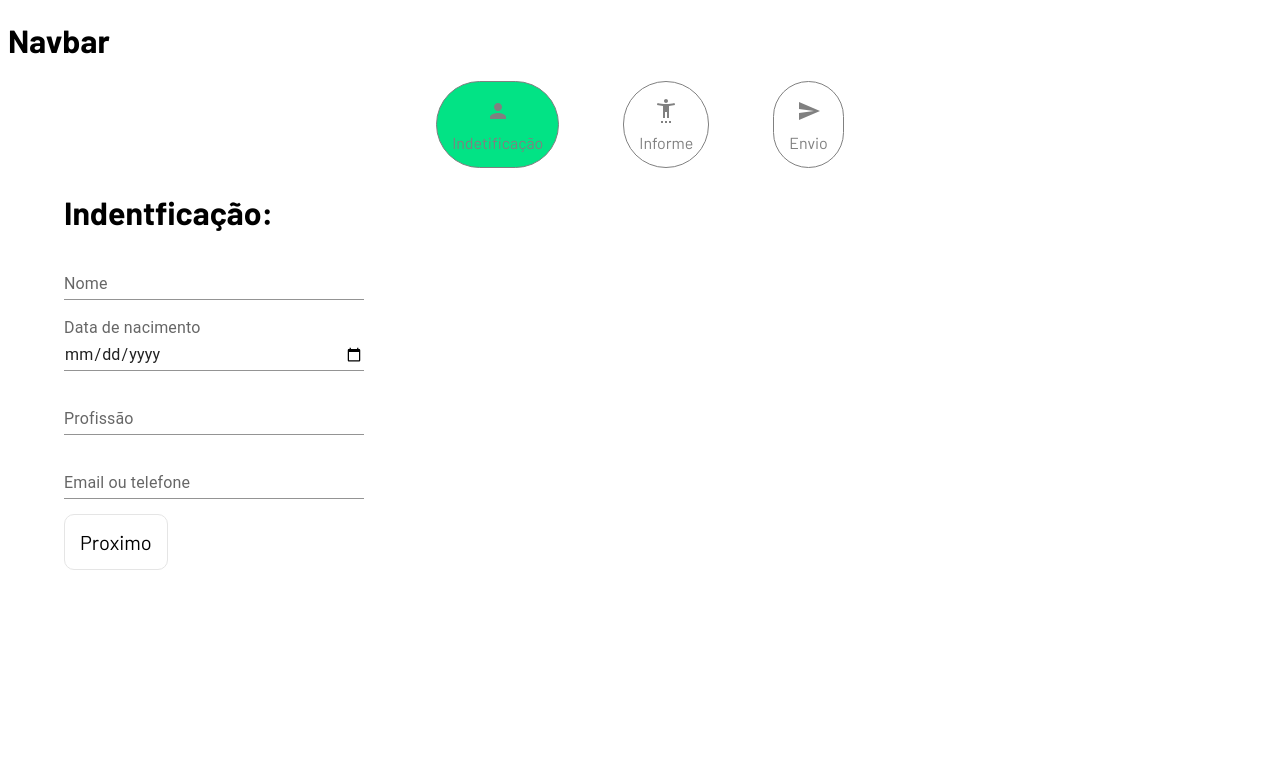
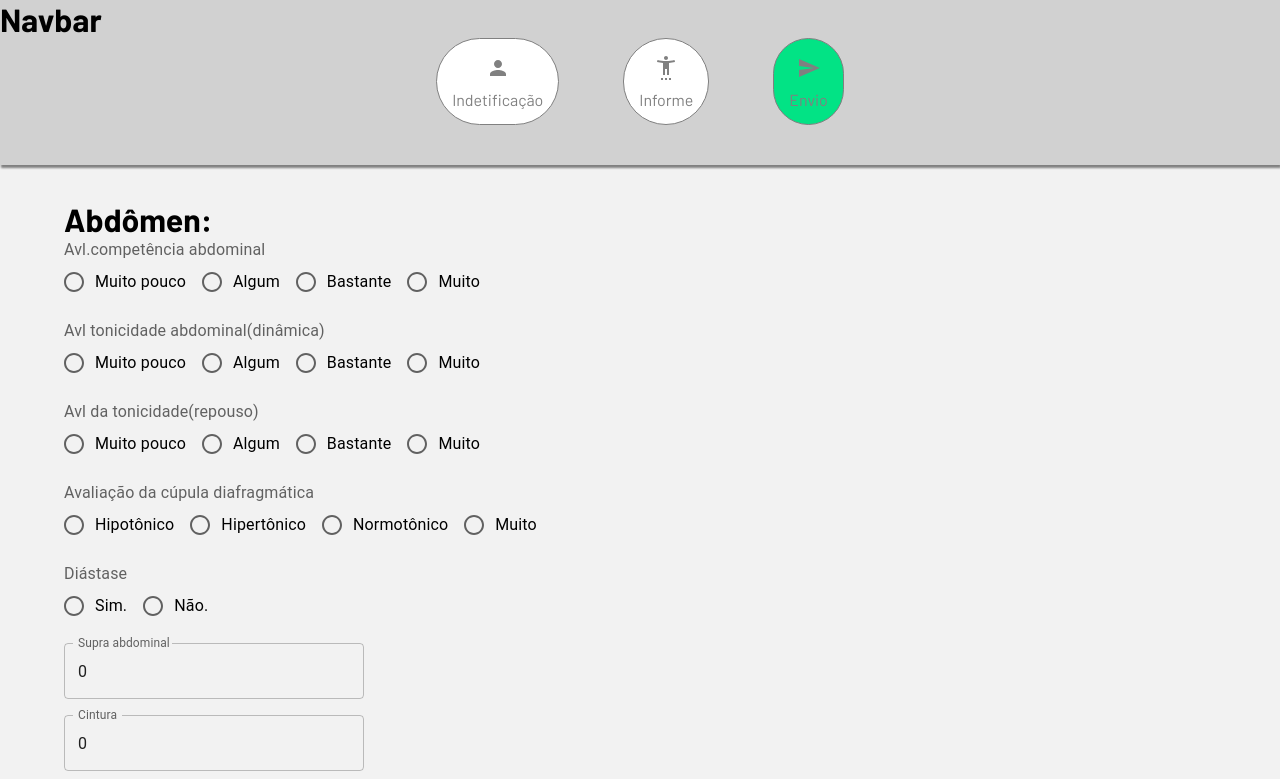
Before and after one commit to NicollasRyan/step-app, a React (Create React App) app: page /step3 in a window 1280 px wide. Before the commit this address led to /. Shown: the top 779 px of the page. Built offline with nearby package versions, Linux system fonts and the light colour scheme.

Commit message:
styled do NavbarBox

```diff
--- a/src/App.tsx
+++ b/src/App.tsx
@@ -1,12 +1,10 @@
 import { Outlet } from "react-router-dom";
 import { Navbar } from "./components/Navbar";
-import { Steps } from "./components/steps";
 
 function App() {
   return (
     <>
       <Navbar />
-      <Steps />
       <Outlet />
     </>
   );
--- a/src/components/Navbar/index.tsx
+++ b/src/components/Navbar/index.tsx
@@ -1,3 +1,11 @@
+import { Steps } from "../steps";
+import { NavbarBox } from "./styled";
+
 export function Navbar() {
-  return <h1>Navbar</h1>;
+  return (
+    <NavbarBox>
+      <h1>Navbar</h1>
+      <Steps />
+    </NavbarBox>
+  );
 }
--- /dev/null
+++ b/src/components/Navbar/styled.ts
@@ -0,0 +1,10 @@
+import { styled } from "styled-components";
+
+export const NavbarBox = styled.div`
+  padding-bottom: 15px;
+  margin-bottom: 35px;
+
+  background-color: #d1d1d1;
+
+  box-shadow: 1px 3px 2px gray;
+`;
--- a/src/components/steps/styled.ts
+++ b/src/components/steps/styled.ts
@@ -15,6 +15,7 @@ export const ContainerStep = styled.div`
   margin: 0 auto;
   position: relative;
   margin-bottom: 25px;
+  background-color: #d1d1d1;
 
   /* background-color: black; */
 
--- a/src/pages/Step1/index.tsx
+++ b/src/pages/Step1/index.tsx
@@ -18,26 +18,27 @@ export function Step1() {
   }, []);
 
   const handleNextStep = () => {
-    if (
-      state.name !== "" &&
-      state.birthday !== "" &&
-      state.profession !== "" &&
-      state.contacts !== ""
-    ) {
-      navigate("/step2");
-    } else {
-      alert("Preencha todos os dados!");
-    }
+    // if (
+    //   state.name !== "" &&
+    //   state.birthday !== "" &&
+    //   state.profession !== "" &&
+    //   state.contacts !== ""
+    // ) {
+    //   navigate("/step2");
+    // } else {
+    //   alert("Preencha todos os dados!");
+    // }
+    navigate("/step2");
   };
 
   return (
     <Container>
       <Title>Indentficação:</Title>
-      <Grid container spacing={2}>
-        <Grid item xs={7}>
+      <Grid container spacing={4}>
+        <Grid item xs={6}>
           <Input
             label="Nome"
-            variant="standard"
+            variant="outlined"
             value={state.name}
             onChange={(e: ChangeEvent<HTMLInputElement>) => {
               dispatch({
@@ -47,24 +48,23 @@ export function Step1() {
             }}
           />
         </Grid>
-        <Grid style={{ display: "flex", flexDirection: "column" }} item xs={7}>
-          <FormLabel>Data de nacimento</FormLabel>
+        <Grid item xs={6}>
           <Input
-            type="date"
-            variant="standard"
-            value={state.birthday}
+            label="Email ou telefone"
+            variant="outlined"
+            value={state.contacts}
             onChange={(e: ChangeEvent<HTMLInputElement>) => {
               dispatch({
-                type: StepActions.setBirthday,
+                type: StepActions.setContacts,
                 payload: e.target.value,
               });
             }}
           />
         </Grid>
-        <Grid item xs={7}>
+        <Grid item xs={6}>
           <Input
             label="Profissão"
-            variant="standard"
+            variant="outlined"
             value={state.profession}
             onChange={(e: ChangeEvent<HTMLInputElement>) => {
               dispatch({
@@ -74,14 +74,15 @@ export function Step1() {
             }}
           />
         </Grid>
-        <Grid item xs={7}>
+        <Grid style={{ display: "flex", flexDirection: "column" }} item xs={7}>
+          <FormLabel>Data de nacimento</FormLabel>
           <Input
-            label="Email ou telefone"
-            variant="standard"
-            value={state.contacts}
+            type="date"
+            variant="outlined"
+            value={state.birthday}
             onChange={(e: ChangeEvent<HTMLInputElement>) => {
               dispatch({
-                type: StepActions.setContacts,
+                type: StepActions.setBirthday,
                 payload: e.target.value,
               });
             }}
--- a/src/pages/Step1/styled.ts
+++ b/src/pages/Step1/styled.ts
@@ -3,8 +3,13 @@ import { Button, Grid, TextField } from "@mui/material";
 
 export const Title = styled.h1``;
 
+export const GridBox = styled(Grid)`
+  width: 500px;
+`;
+
 export const Input = styled(TextField)`
-  width: 300px;
+  width: 100%;
+  min-width: 100px;
 `;
 
 export const ButtonNext = styled.button`
--- a/src/pages/Step2/index.tsx
+++ b/src/pages/Step2/index.tsx
@@ -31,14 +31,14 @@ export function Step2() {
   const { state, dispatch } = useStep();
 
   useEffect(() => {
-    if (
-      state.name === "" &&
-      state.birthday === "" &&
-      state.profession === "" &&
-      state.contacts === ""
-    ) {
-      navigate("/");
-    }
+    // if (
+    //   state.name === "" &&
+    //   state.birthday === "" &&
+    //   state.profession === "" &&
+    //   state.contacts === ""
+    // ) {
+    //   navigate("/");
+    // }
     dispatch({
       type: StepActions.setCurrentStep,
       payload: 2,
@@ -91,7 +91,7 @@ export function Step2() {
           {inputContinuousMedication && (
             <Input
               label="Qual?"
-              variant="standard"
+              variant="outlined"
               value={state.continuousMedication}
               onChange={(e: ChangeEvent<HTMLInputElement>) => {
                 dispatch({
@@ -121,7 +121,7 @@ export function Step2() {
           {inputHormonalDysfunction && (
             <Input
               label="Qual?"
-              variant="standard"
+              variant="outlined"
               value={state.hormonalDysfunction}
               onChange={(e: ChangeEvent<HTMLInputElement>) => {
                 dispatch({
@@ -199,7 +199,7 @@ export function Step2() {
           {inputPhysicalActivity && (
             <Input
               label="Qual?"
-              variant="standard"
+              variant="outlined"
               value={state.physicalActivity}
               onChange={(e: ChangeEvent<HTMLInputElement>) => {
                 dispatch({
@@ -229,7 +229,7 @@ export function Step2() {
           {inputGestation && (
             <Input
               label="Tempo da útima?"
-              variant="standard"
+              variant="outlined"
               value={state.gestation}
               onChange={(e: ChangeEvent<HTMLInputElement>) => {
                 dispatch({
@@ -323,7 +323,7 @@ export function Step2() {
           {inputUrinary && (
             <Input
               label="Em que momento?"
-              variant="standard"
+              variant="outlined"
               value={state.urinary}
               onChange={(e: ChangeEvent<HTMLInputElement>) => {
                 dispatch({
@@ -385,7 +385,7 @@ export function Step2() {
           {inputColumn && (
             <Input
               label="EVA:"
-              variant="standard"
+              variant="outlined"
               value={state.column}
               onChange={(e: ChangeEvent<HTMLInputElement>) => {
                 dispatch({
--- a/src/pages/Step3/index.tsx
+++ b/src/pages/Step3/index.tsx
@@ -13,21 +13,20 @@ import { Title, Input, ButtonNext, BackButton } from "./styled";
 import { useStep, StepActions } from "../../context/StepContext";
 import { ChangeEvent, useEffect } from "react";
 import { Link } from "react-router-dom";
-// import { DateField } from "@mui/x-date-pickers";
 
 export function Step3() {
   const navigate = useNavigate();
   const { state, dispatch } = useStep();
 
   useEffect(() => {
-    if (
-      state.name === "" &&
-      state.birthday === "" &&
-      state.profession === "" &&
-      state.contacts === ""
-    ) {
-      navigate("/");
-    }
+    // if (
+    //   state.name === "" &&
+    //   state.birthday === "" &&
+    //   state.profession === "" &&
+    //   state.contacts === ""
+    // ) {
+    //   navigate("/");
+    // }
     dispatch({
       type: StepActions.setCurrentStep,
       payload: 3,
@@ -35,35 +34,34 @@ export function Step3() {
   }, []);
 
   const handleNextStep = () => {
-    if (
-      state.continuousMedication.length >= 3 &&
-      state.hormonalDysfunction.length >= 3 &&
-      state.eatingHabits !== "" &&
-      state.intestine !== "" &&
-      state.physicalActivity.length >= 3 &&
-      state.gestation.length >= 3 &&
-      state.chronicHealth !== "" &&
-      state.hernia !== "" &&
-      state.hypertension !== "" &&
-      state.cardiac !== "" &&
-      state.urinary.length >= 3 &&
-      state.cramps !== "" &&
-      state.surgery !== "" &&
-      state.column.length >= 3 &&
-      state.competent !== "" &&
-      state.dynamicTonicity !== "" &&
-      state.tonicityRest !== "" &&
-      state.dome !== "" &&
-      state.diastasis !== ""
-    ) {
-      const current = new Date();
-      const formattedDate = current.toDateString();
-      state.formattedDate = formattedDate;
-
-      console.log(state);
-    } else {
-      alert("Preencha todos os dados!");
-    }
+    // if (
+    //   state.continuousMedication.length >= 3 &&
+    //   state.hormonalDysfunction.length >= 3 &&
+    //   state.eatingHabits !== "" &&
+    //   state.intestine !== "" &&
+    //   state.physicalActivity.length >= 3 &&
+    //   state.gestation.length >= 3 &&
+    //   state.chronicHealth !== "" &&
+    //   state.hernia !== "" &&
+    //   state.hypertension !== "" &&
+    //   state.cardiac !== "" &&
+    //   state.urinary.length >= 3 &&
+    //   state.cramps !== "" &&
+    //   state.surgery !== "" &&
+    //   state.column.length >= 3 &&
+    //   state.competent !== "" &&
+    //   state.dynamicTonicity !== "" &&
+    //   state.tonicityRest !== "" &&
+    //   state.dome !== "" &&
+    //   state.diastasis !== ""
+    // ) {
+    //   const current = new Date();
+    //   const formattedDate = current.toDateString();
+    //   state.formattedDate = formattedDate;
+    //   console.log(state);
+    // } else {
+    //   alert("Preencha todos os dados!");
+    // }
   };
 
   return (
@@ -188,7 +186,7 @@ export function Step3() {
         <Grid item xs={7}>
           <Input
             label="Supra abdominal"
-            variant="standard"
+            variant="outlined"
             value={state.supraAbdominal}
             onChange={(e: ChangeEvent<HTMLInputElement>) => {
               dispatch({
@@ -201,7 +199,7 @@ export function Step3() {
         <Grid item xs={7}>
           <Input
             label="Cintura"
-            variant="standard"
+            variant="outlined"
             value={state.waist}
             onChange={(e: ChangeEvent<HTMLInputElement>) => {
               dispatch({
@@ -214,7 +212,7 @@ export function Step3() {
         <Grid item xs={7}>
           <Input
             label="Umbigo"
-            variant="standard"
+            variant="outlined"
             value={state.bellyButton}
             onChange={(e: ChangeEvent<HTMLInputElement>) => {
               dispatch({
@@ -227,7 +225,7 @@ export function Step3() {
         <Grid item xs={7}>
           <Input
             label="Infra abdominal"
-            variant="standard"
+            variant="outlined"
             value={state.infraAbdomina}
             onChange={(e: ChangeEvent<HTMLInputElement>) => {
               dispatch({
--- a/src/styles/global.ts
+++ b/src/styles/global.ts
@@ -3,5 +3,11 @@ import { createGlobalStyle } from "styled-components";
 export const GlobalStyle = createGlobalStyle`
 * {
    font-family:"Barlow", sans-serif ;
+   margin: 0;
+   padding: 0;
+}
+
+body {
+   background-color: #F2F2F2;
 }
 `;
```
